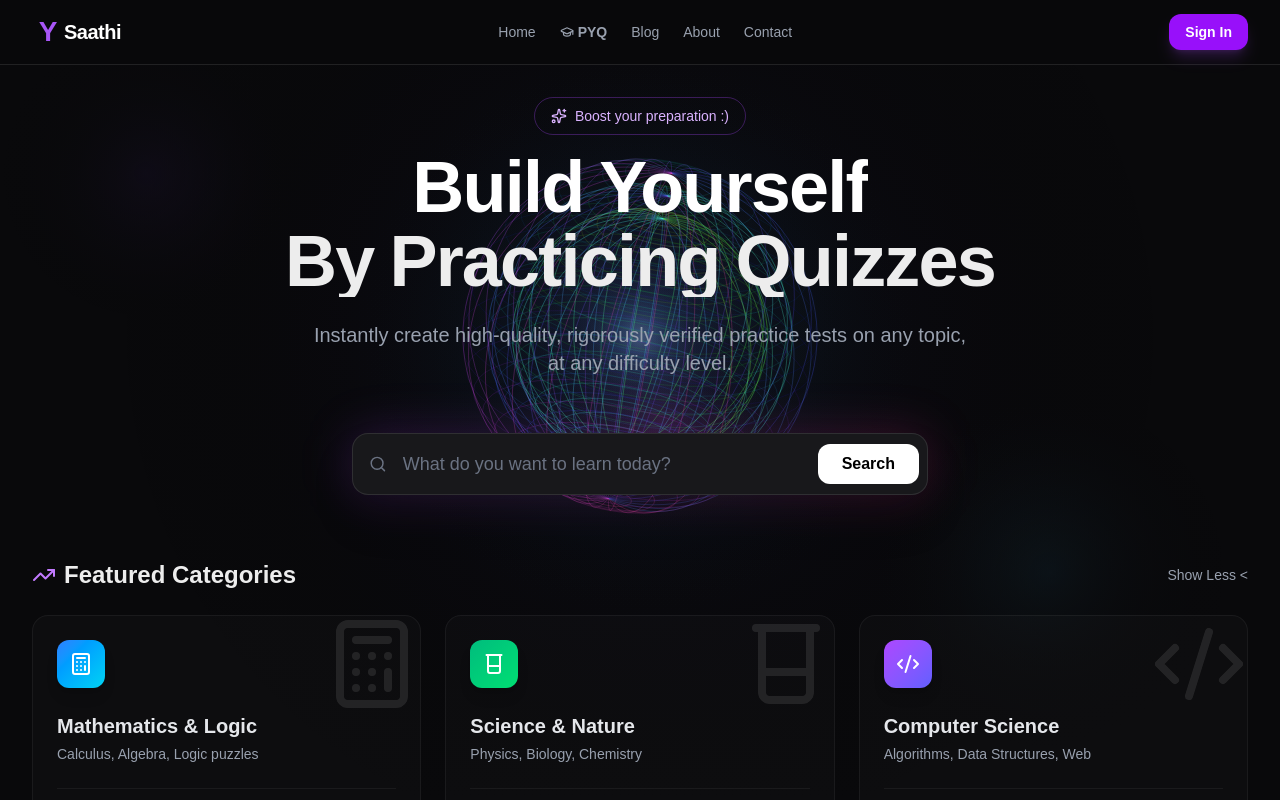
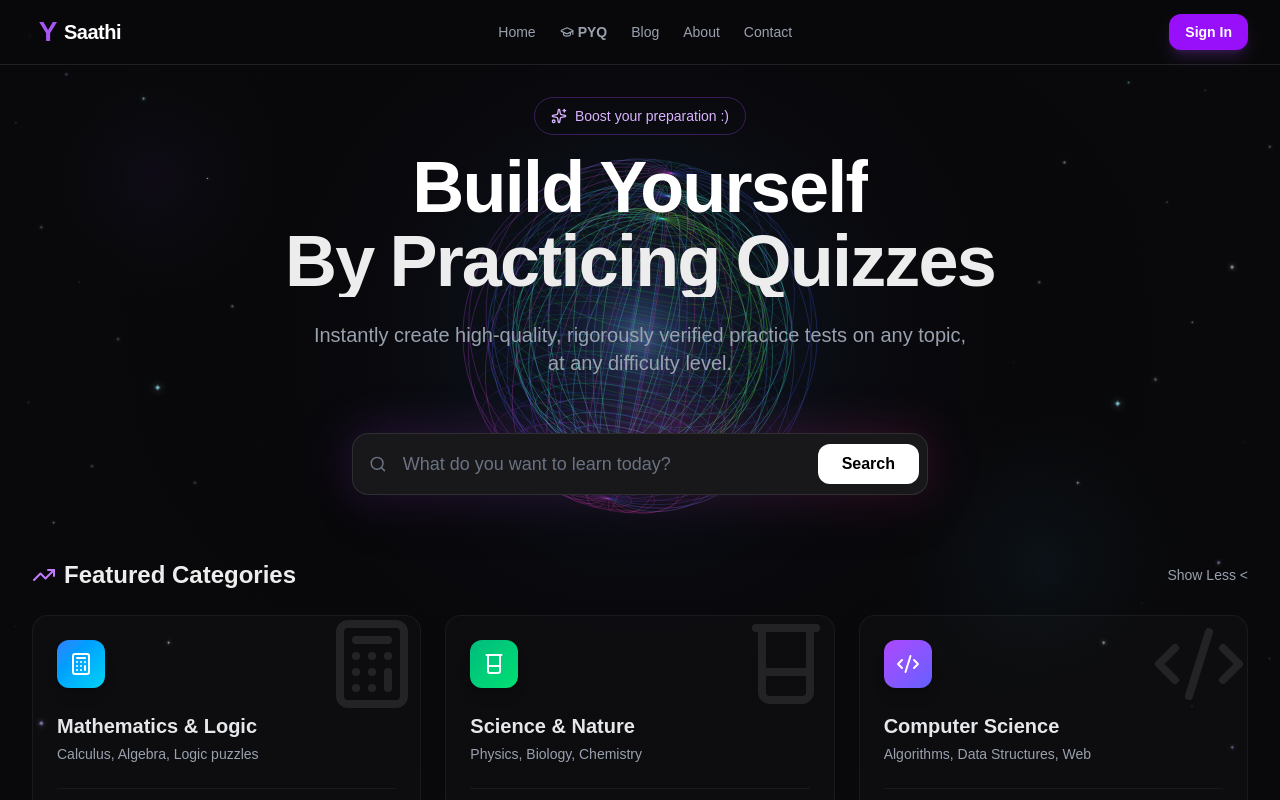
Before and after one commit to yoursaathicompany/YourSaathi, a Next.js app: page / in a window 1280 px wide. Both pictures are taken after a click on the button "View All >". Shown: the top 800 px of the page. Built offline with nearby package versions, Linux system fonts and the light colour scheme; no server answers.

Commit message:
feat: add realistic twinkling star field to homepage corners with CSS animations

```diff
--- a/src/app/page.tsx
+++ b/src/app/page.tsx
@@ -4,6 +4,7 @@ import { useState, useTransition } from 'react';
 import { Search, Sparkles, TrendingUp } from 'lucide-react';
 import QuizBoxGrid from '@/components/QuizBoxGrid';
 import BackgroundAnimation from '@/components/BackgroundAnimation';
+import StarField from '@/components/StarField';
 import { motion } from 'framer-motion';
 
 export default function Home() {
@@ -15,6 +16,7 @@ export default function Home() {
   return (
     <>
       <BackgroundAnimation />
+      <StarField />
       <div className="min-h-screen pt-8 pb-20 px-4 sm:px-6 lg:px-8 max-w-7xl mx-auto relative z-0">
 
         {/* ── Hero ── */}
--- /dev/null
+++ b/src/components/StarField.tsx
@@ -0,0 +1,137 @@
+/**
+ * StarField — realistic twinkling stars in the left and right corners.
+ * Pure CSS animations: opacity & scale run on the compositor thread,
+ * so this has zero INP impact.
+ */
+
+const LEFT_STARS = [
+  // [x%, y%, size-px, duration-s, delay-s, color]
+  [2,   4,  2.5, 2.8, 0.0,  '#ffffff'],
+  [5,   9,  1.2, 3.5, 0.7,  '#c4b5fd'],
+  [1,  15,  1.8, 4.1, 1.4,  '#ffffff'],
+  [8,  20,  1.0, 2.3, 0.3,  '#fbcfe8'],
+  [3,  28,  2.2, 3.9, 2.1,  '#ffffff'],
+  [11, 12,  1.5, 5.2, 0.9,  '#a5f3fc'],
+  [6,  35,  1.0, 2.7, 1.7,  '#ffffff'],
+  [14,  5,  1.8, 3.3, 0.4,  '#c4b5fd'],
+  [9,  42,  2.0, 4.5, 1.1,  '#ffffff'],
+  [2,  50,  1.2, 3.1, 2.5,  '#fbcfe8'],
+  [16, 22,  1.4, 2.6, 0.6,  '#ffffff'],
+  [12, 48,  2.6, 4.8, 1.8,  '#a5f3fc'],
+  [7,  58,  1.0, 3.7, 0.2,  '#ffffff'],
+  [4,  65,  1.6, 2.4, 1.3,  '#c4b5fd'],
+  [18, 38,  1.2, 5.5, 0.8,  '#ffffff'],
+  [10, 72,  2.0, 3.2, 2.0,  '#ffffff'],
+  [1,  78,  1.4, 4.0, 1.5,  '#fbcfe8'],
+  [15, 60,  1.8, 2.9, 0.1,  '#ffffff'],
+  [6,  84,  1.0, 3.6, 2.3,  '#a5f3fc'],
+  [20, 55,  1.2, 4.3, 0.5,  '#ffffff'],
+  [3,  90,  2.2, 3.0, 1.9,  '#c4b5fd'],
+  [13, 80,  1.6, 5.0, 1.2,  '#ffffff'],
+];
+
+const RIGHT_STARS = [
+  [98,  4,  2.5, 3.1, 0.2,  '#ffffff'],
+  [94,  11, 1.2, 2.6, 0.9,  '#c4b5fd'],
+  [99,  18, 1.8, 4.4, 1.6,  '#ffffff'],
+  [91,  25, 1.0, 3.8, 0.3,  '#fbcfe8'],
+  [96,  33, 2.0, 2.9, 2.2,  '#ffffff'],
+  [88,  10, 1.5, 5.1, 0.7,  '#a5f3fc'],
+  [93,  40, 1.2, 3.3, 1.4,  '#ffffff'],
+  [85,   6, 1.8, 2.7, 0.5,  '#c4b5fd'],
+  [90,  47, 2.4, 4.7, 1.0,  '#ffffff'],
+  [97,  55, 1.0, 3.6, 2.6,  '#fbcfe8'],
+  [83,  20, 1.4, 2.5, 0.4,  '#ffffff'],
+  [87,  50, 2.6, 4.9, 1.7,  '#a5f3fc'],
+  [92,  62, 1.0, 3.0, 0.1,  '#ffffff'],
+  [95,  70, 1.6, 2.3, 1.3,  '#c4b5fd'],
+  [81,  35, 1.2, 5.4, 0.8,  '#ffffff'],
+  [89,  75, 2.0, 3.5, 2.1,  '#ffffff'],
+  [99,  82, 1.4, 4.2, 1.6,  '#fbcfe8'],
+  [84,  60, 1.8, 2.8, 0.0,  '#ffffff'],
+  [93,  88, 1.0, 3.9, 2.4,  '#a5f3fc'],
+  [79,  45, 1.2, 4.6, 0.6,  '#ffffff'],
+  [96,  93, 2.2, 3.2, 2.0,  '#c4b5fd'],
+  [86,  80, 1.6, 5.2, 1.1,  '#ffffff'],
+];
+
+// 4-pointed star SVG path (looks like a real star / sparkle)
+function StarShape({ size, color }: { size: number; color: string }) {
+  // For tiny stars use circles; for larger ones use a sparkle shape
+  if (size < 1.5) {
+    return (
+      <circle cx="0" cy="0" r={size / 2} fill={color} />
+    );
+  }
+  const s = size;
+  const inner = s * 0.28;
+  // 4-point sparkle
+  const path = `
+    M 0 ${-s}
+    L ${inner} ${-inner}
+    L ${s} 0
+    L ${inner} ${inner}
+    L 0 ${s}
+    L ${-inner} ${inner}
+    L ${-s} 0
+    L ${-inner} ${-inner}
+    Z
+  `;
+  return <path d={path} fill={color} />;
+}
+
+type StarDef = (string | number)[];
+
+function Star({ def }: { def: StarDef }) {
+  const [x, y, size, dur, delay, color] = def as [number, number, number, number, number, string];
+  const animStyle: React.CSSProperties = {
+    position: 'absolute',
+    left: `${x}%`,
+    top: `${y}%`,
+    willChange: 'opacity, transform',
+    animation: `star-twinkle ${dur}s ease-in-out ${delay}s infinite`,
+    filter: `drop-shadow(0 0 ${size * 1.5}px ${color})`,
+  };
+  return (
+    <div style={animStyle}>
+      <svg
+        width={size * 2 + 2}
+        height={size * 2 + 2}
+        viewBox={`${-size - 1} ${-size - 1} ${size * 2 + 2} ${size * 2 + 2}`}
+        style={{ overflow: 'visible' }}
+      >
+        <StarShape size={size} color={color} />
+      </svg>
+    </div>
+  );
+}
+
+export default function StarField() {
+  return (
+    <>
+      <style>{`
+        @keyframes star-twinkle {
+          0%   { opacity: 0.08; transform: scale(0.6); }
+          25%  { opacity: 0.55; transform: scale(0.95); }
+          50%  { opacity: 1;    transform: scale(1.15); }
+          75%  { opacity: 0.45; transform: scale(0.9);  }
+          100% { opacity: 0.08; transform: scale(0.6);  }
+        }
+      `}</style>
+
+      {/* Fixed overlay — sits above background, below content */}
+      <div
+        className="fixed inset-0 pointer-events-none overflow-hidden"
+        style={{ zIndex: 0 }}
+        aria-hidden="true"
+      >
+        {LEFT_STARS.map((def, i) => (
+          <Star key={`L${i}`} def={def} />
+        ))}
+        {RIGHT_STARS.map((def, i) => (
+          <Star key={`R${i}`} def={def} />
+        ))}
+      </div>
+    </>
+  );
+}
```
